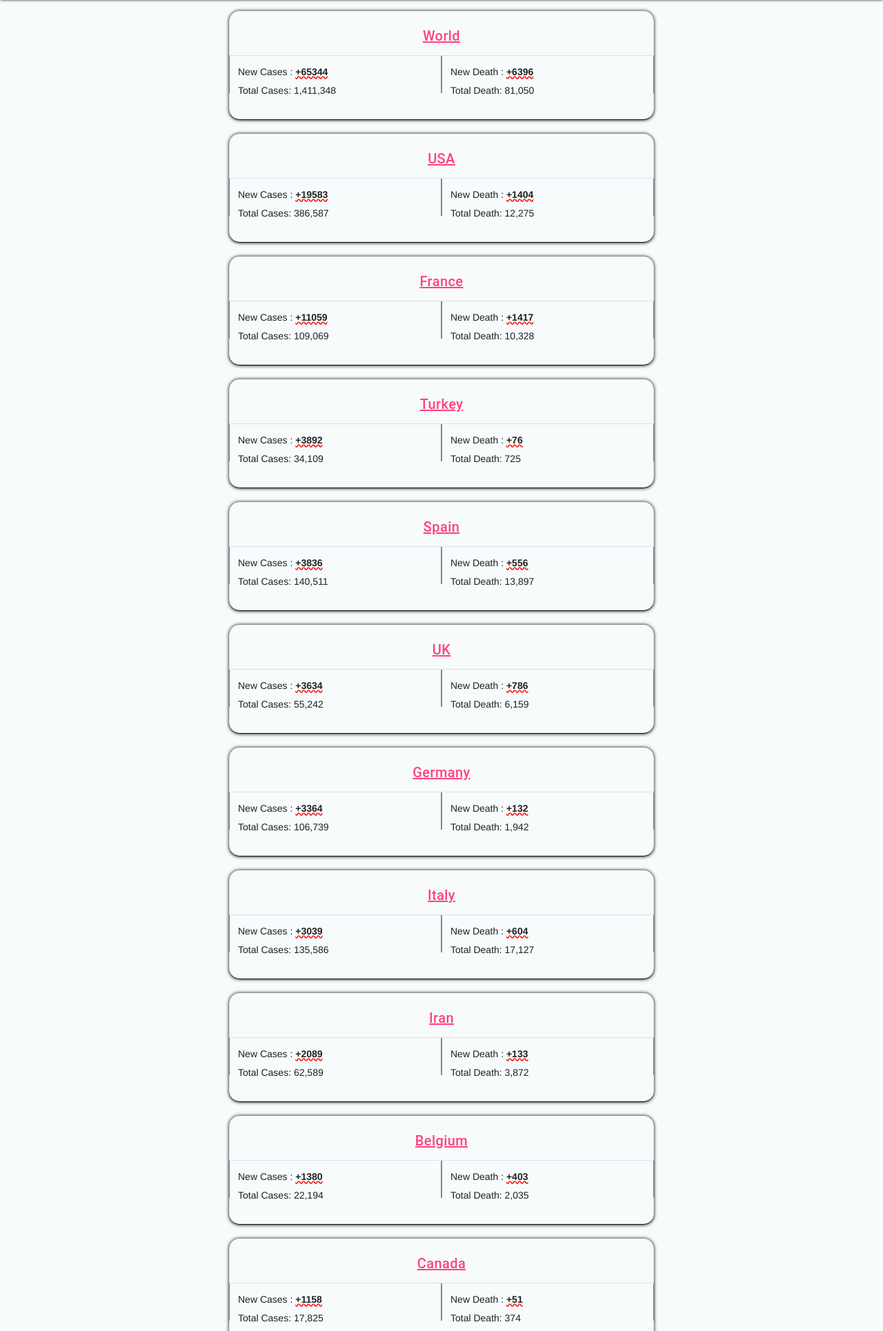
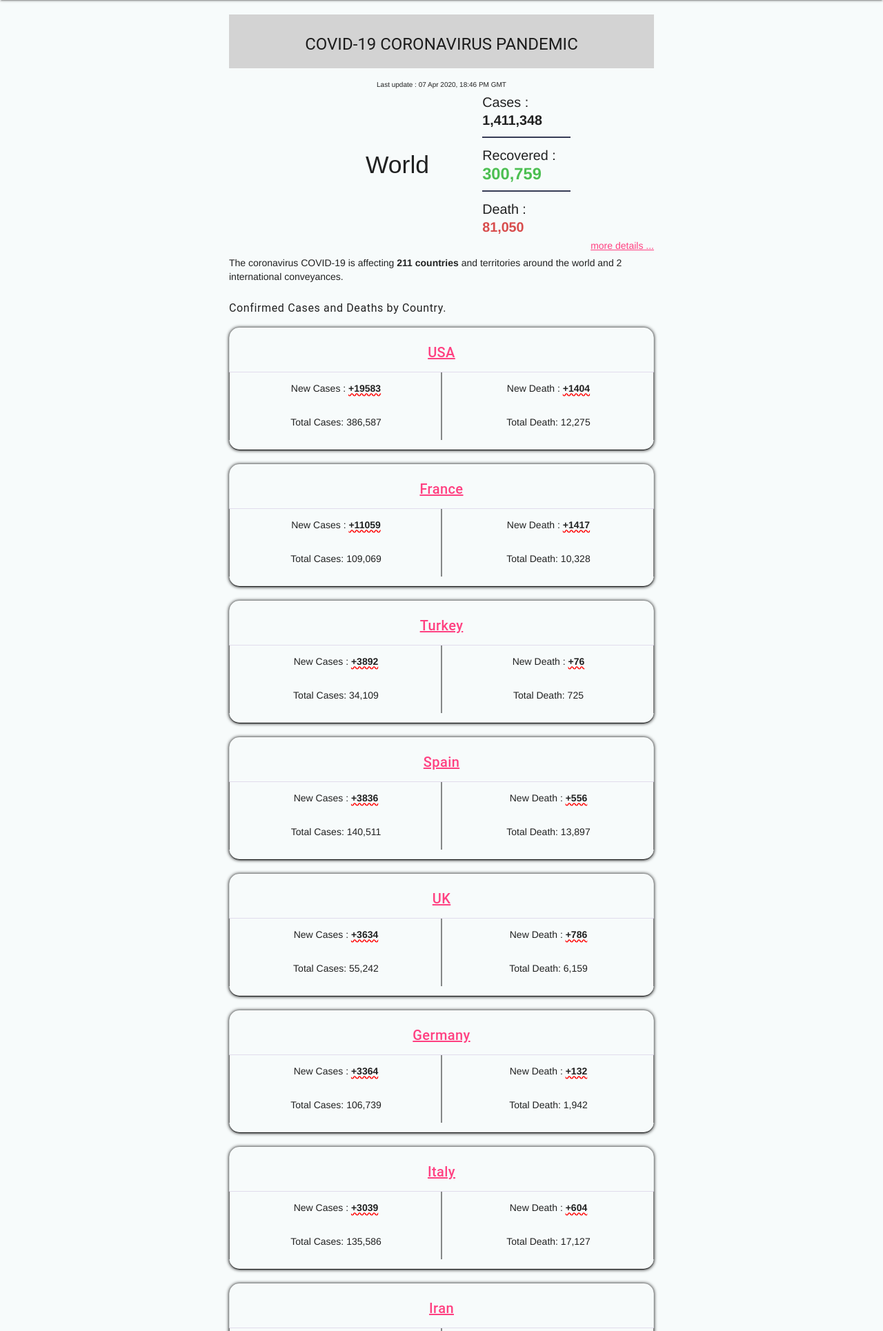
Before and after one commit to tz01x/cononaTrackerApi, a Django app: page / in a window 1280 px wide. Shown: the part 64-1994 px from the top of the page at 69% size. Run offline with Django 3.2, Linux system fonts and the light colour scheme; data comes from the database, SQL or seed files in the repository; some libraries are stand-ins or nearby versions.

Commit message:
frontend changes a littel bit

```diff
--- a/frontend/templates/frontend/home.html
+++ b/frontend/templates/frontend/home.html
@@ -2,7 +2,7 @@
 {%extends 'base2.html'%}
 {% load static %}
 {%block title%}
-COVID-19 update : {{total_cases}} cases and {{total_death}} deaths
+COVID-19 update : {{world.total_cases}} cases and {{world.total_death}} deaths
 {%endblock%}
 
 {% block content %}
@@ -12,17 +12,17 @@ COVID-19 update : {{total_cases}} cases and {{total_death}} deaths
     border: 0px;
     border-radius: 15px;
     min-height: 158px;
-    animation: feidin 2s forwards;
+    /* animation: feidin 1s forwards; */
 }
 
-@keyframes feidin {
+/* @keyframes feidin {
   0%{
     opacity: 0;
   }
   100%{
     opacity: 1;
   }
-}
+} */
 .card-header {
     padding: 2px;
     text-align: center;
@@ -30,10 +30,11 @@ COVID-19 update : {{total_cases}} cases and {{total_death}} deaths
 }
 .mui-row {
     display: flex;
+    min-height: 49px;
 }
 .mui-col-xs-6 {
   /* flex-grow: 1; */
-  height: 27px;
+  /* height: 27px; */
   width: 50%;
   /* text-align: center; */
   border-left: 1px solid #00000075;
@@ -74,7 +75,7 @@ text-decoration-style: wavy;
 .pure-material-progress-circular:indeterminate {
     -webkit-mask-image: linear-gradient(transparent 50%, black 50%), linear-gradient(to right, transparent 50%, black 50%);
     mask-image: linear-gradient(transparent 50%, black 50%), linear-gradient(to right, transparent 50%, black 50%);
-    animation: pure-material-progress-circular 3s infinite cubic-bezier(0.3, 0.6, 1, 1);
+    animation: pure-material-progress-circular 5s infinite cubic-bezier(0.3, 0.6, 1, 1);
 }
 
 :-ms-lang(x), .pure-material-progress-circular:indeterminate {
@@ -167,6 +168,50 @@ text-decoration-style: wavy;
         transform: rotate(225deg);
     }
 }
+.main-header-section{
+
+}
+.main-header-section-title{
+background: lightgray;
+padding: 3px;
+margin: 5px 0px 14px 0px;
+font-weight: 600;
+font-size: calc(14px + (26 - 14) * ((100vw - 300px) / (1600 - 300)));
+}
+.main-header-section-body{
+  display: flex;
+  justify-content: center;
+    margin-top: 5px;
+}
+.main-header-section-body .title{
+  width: 40%;
+  font-size: calc(25px + (30 - 16) * ((100vw - 300px) / (1600 - 300)));
+  align-self: center;
+  /* margin-top: 10px; */
+  font-weight: 500;
+  font-family: sans-serif;
+}
+.main-header-section-body .discription{
+  text-align: left;
+}
+.main-header-section-body .discription hr{
+      border-top: 2px solid #373c56;;
+}
+.discription-row{
+  font-size: calc(16px + (30 - 25) * ((100vw - 300px) / (1600 - 300)));
+display:flex;
+flex-flow: column;
+min-width: 10vw;
+}
+.discription-number{
+  margin-top: 5%;
+  font-weight: 600;
+}
+.discription-text{
+  /* width: 115px;+ */
+}
+
+
 
 </style>
 
@@ -182,7 +227,120 @@ text-decoration-style: wavy;
 
     <div class="main-section"  id='main'>
       <div class="" style=" text-align:center">
+        <div class="main-header-section">
+          <div class="main-header-section-title">
+            <h4>COVID-19 CORONAVIRUS PANDEMIC</h4>
+          </div>
+          <div class="" style="font-size: 10px;">
+                Last update : {{world.create|date:"d M Y, G:i A e"}}
+          </div>
+
+          <div class="main-header-section-body">
+            <div class="title">
+              World
+            </div>
+            <div class="discription">
+              <div class="discription-row" style="">
+                <div class="discription-text" >
+                  Cases :
+                </div>
+                <div class="discription-number">
+                    {{world.total_cases}}
+                </div>
+
+              </div>
+
+              <hr>
+              <div class="discription-row" style="display:flex">
+                <div class="discription-text" >Recovered :</div>
+                <div class="discription-number" style="    font-size: larger; color: #26b12cd1;">
+                    {{world.total_recover}}
+                </div>
+
+              </div>
+
+              <hr>
+              <div class="discription-row" style="display:flex">
+                <div class="discription-text" >
+                  Death :
+                </div>
+                <div class="discription-number" style="color: #ca0303b3;">
+                    {{world.total_death}}
+                </div>
+
+              </div>
+
+            </div>
+
+
+          </div>
+          <div class="">
+            <div class="" style="text-align:right;  margin-top: 7px;">
+
+                  <a href="./details/World/">more details ...</a>
+            </div>
+            <div class="" style="text-align:left; margin-top:5px">
+              The coronavirus COVID-19 is affecting <strong>{{objects.count}} countries</strong> and territories around the world and 2 international conveyances.
+            </div>
+
+            <h6 style="text-align:left">
+                Confirmed Cases and Deaths by Country.
+            </h6>
+          </div>
+        </div>
+      <div class="">
         <progress class="pure-material-progress-circular" id='progress-bar' style="display:inline-block" />
+      </div>
+
+        {%for object in objects%}
+            <div class="cards" >
+              <div class="card-header">
+                  <h5>
+                  <a href="/details/{{object.country_name}}">
+                  {{object.country_name}}
+                  </a>
+                  </h5>
+              </div>
+              <div class="card-body">
+
+                  <div class="mui-row">
+                      <div class="mui-col-xs-6">
+
+                      <div class="mui-col-text">
+                      New Cases : <strong class='number'>+{{object.new_case}} </strong>
+                      </div>
+
+                      </div>
+                      <div class="mui-col-xs-6">
+
+                      <div class="mui-col-text">
+                      New Death : <strong class='number'>+{{object.new_death}}</strong>
+                      </div>
+                      </div>
+                  </div>
+                  <div class="mui-row">
+                      <div class="mui-col-xs-6">
+                      <div class="mui-col-text">
+                      Total Cases: {{object.total_cases}}
+
+                      </div>
+
+                      </div>
+                      <div class="mui-col-xs-6">
+                      <div class="mui-col-text">
+                      Total Death:  {{object.total_death}}
+                      </div>
+
+
+                      </div>
+                  </div>
+                  <div style="height:15px"></div>
+
+              </div>
+            </div>
+            <br>
+        {%endfor%}
+
       </div>
 
 
@@ -247,11 +405,11 @@ function cardhtml(country_name,new_case,new_death,total_cases,total_death,i){
 
 //main section refereance
 let mainSection=document.getElementById('main');
-featchallData();
+// featchallData();
 //set timeout for loding to gone
 setTimeout(function(){
       document.getElementById('progress-bar').style.display='none';
-},5000)
+},2000)
 
 //listenign to Enter evetn on Search input fild
 document.getElementById('fixed-header-drawer-exp').addEventListener('keyup',function (event) {
@@ -292,10 +450,18 @@ function featchallData(){
   fetch("{{request.scheme}}://{{request.get_host}}{%url 'main_api:getalldata'%}").then(function(res){
     return res.json()
   }).then(function(data){
-  //  console.log();
-    data.forEach((item, i) => {
-      mainSection.innerHTML+=cardhtml(item.country_name,item.new_case,item.new_death,item.total_cases,item.total_death,i);
-    });
+   console.log("here");
+   console.log(data);
+    // data.forEach((item, i) => {
+    //   mainSection.innerHTML+=cardhtml(item.country_name,item.new_case,item.new_death,item.total_cases,item.total_death,i);
+    // });
+    // for (var i = 0; i < data.length; i++) {
+    //   var item=data[i];
+    //   mainSection.innerHTML+=cardhtml(item.country_name,item.new_case,item.new_death,item.total_cases,item.total_death,i);
+    //
+    // }
+
+    console.log("finsh");
 
 
 
--- a/frontend/views.py
+++ b/frontend/views.py
@@ -10,9 +10,12 @@ def display(request):
     try:
 
         qs=Country.objects.get(country_name__icontains='World')
+        objects=Country.objects.all()[1:]
+
         ctx={
-        'total_cases':qs.total_cases,
-        'total_death':qs.total_death,
+        'world':qs,
+
+        'objects':objects
         }
     except:
         pass
```
